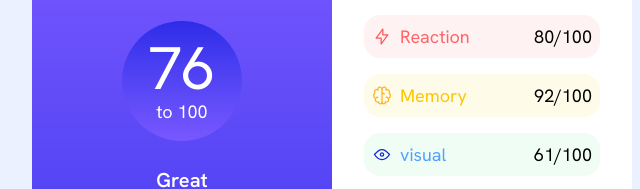
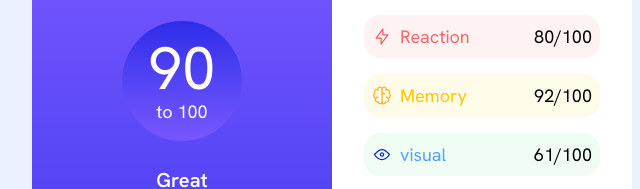
Before and after one commit to izzmasx20/result-summary, a plain HTML site: page results-summary-component-main/index.html in a window 1280 px wide. Shown: the part 205-394 px from the top of the page, 308-948 px from the left. Drawn offline with nearby package versions, Linux system fonts and the light colour scheme.

Commit message:
change index

```diff
--- a/results-summary-component-main/index.html
+++ b/results-summary-component-main/index.html
@@ -33,7 +33,7 @@
           class="text-center flex justify-center items-center h-[120px] w-[120px] bg-linear-to-t from-[var(--Lightslateblue)] to-[var(--Lightroyalblue)] rounded-full mx-auto mt-6"
         >
           <div>
-            <h1 class="text-6xl text-bold">76</h1>
+            <h1 class="text-6xl text-bold">90</h1>
             <p>to 100</p>
           </div>
         </div>
```
